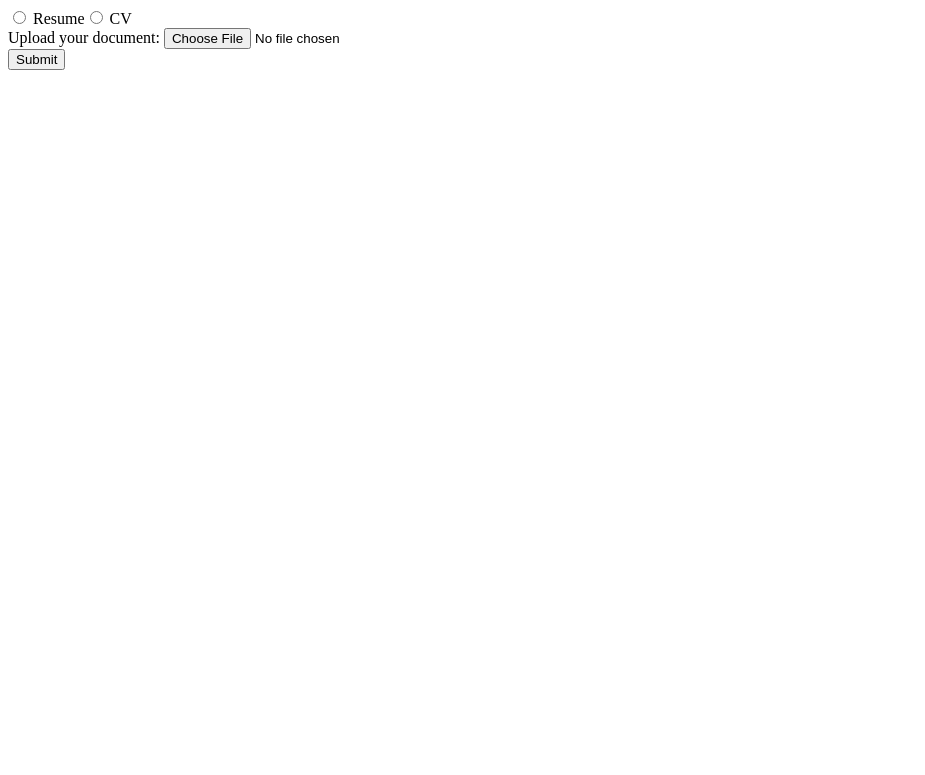
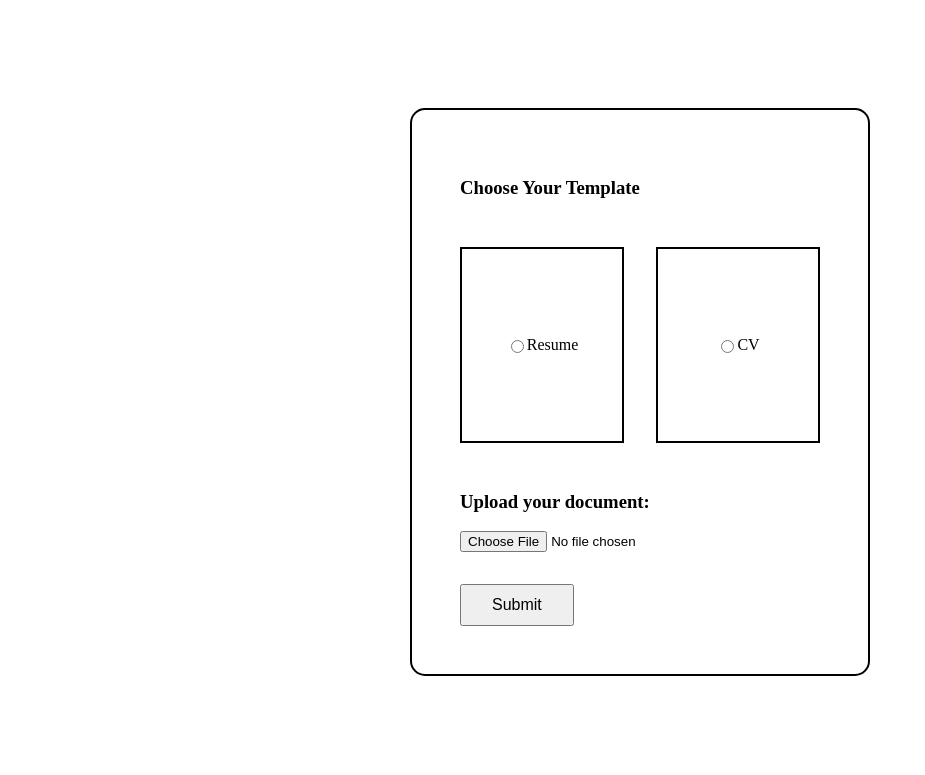
Before and after one commit to yJoelhenry7/Ai-Resume-Craft, a FastAPI app: page / in a window 1280 px wide. Shown: the top 775 px of the page, without its empty margins (0-925 px from the left). Run offline with FastAPI, Linux system fonts and the light colour scheme.

Commit message:
adding styling for frontend

```diff
--- a/static/css/style.css
+++ b/static/css/style.css
@@ -1,3 +1,32 @@
+.container{
+    display: flex;
+    justify-content: center;
+    align-items: center;
+    height: 96vh;
+}
+.container form{
+    padding: 3rem 3rem;
+    border: 2px solid black;
+    border-radius: 15px;
+}
 .documentTypeDiv{
     display: flex;
+    gap: 2rem;
+    margin: 3rem 0;
 }
+.frameDiv{
+    border: 2px solid black;
+    height: 12rem;
+    width: 10rem;
+    display: flex;
+    align-items: center;
+    justify-content: center;;
+}
+.uploadDiv{
+    margin: 2rem 0;
+}
+
+.button{
+    padding: 10px 30px;
+    font-size: 16px;
+}
--- a/templates/home.html
+++ b/templates/home.html
@@ -5,32 +5,32 @@
     <meta name="viewport" content="width=device-width, initial-scale=1.0">
     <title>Home</title>
     <!-- link to css file -->
-    <link href="{{ url_for('static', path='/css/style.css') }}" rel="stylesheet">
+    <link href="{{ url_for('static', path='css/style.css') }}" rel="stylesheet">
 </head>
 <body>
-
-
     {% if message == '' %}
-
+    <div class="container">
         <form action="/submit" method="post" enctype="multipart/form-data">
+            <h3>Choose Your Template</h3>
             <div class="documentTypeDiv">
-            <div>
+                <div class="frameDiv">
                     <input type="radio" id="resume" name="documentType" value="resume" required>
                     <label for="resume">Resume</label>
                 </div>
-            <div>
+                <div class="frameDiv">
                     <input type="radio" id="cv" name="documentType" value="cv" required>
                     <label for="cv">CV</label>
                 </div>
             </div>
-        <div>
-            <label for="fileUpload">Upload your document:</label>
+            <div class="uploadDiv">
+                <h3 for="fileUpload">Upload your document:</h3>
                 <input type="file" id="fileUpload" name="fileUpload" accept=".doc,.docx,.pdf" required>
             </div>
             <div>
-            <button type="submit">Submit</button>
+                <button class="button" type="submit">Submit</button>
             </div>
         </form>
+    </div>
     {% else %}
         <h1> {{message}}</h1>
     {% endif %}
```
Lines whose indentation alone changed are shown as unchanged.
